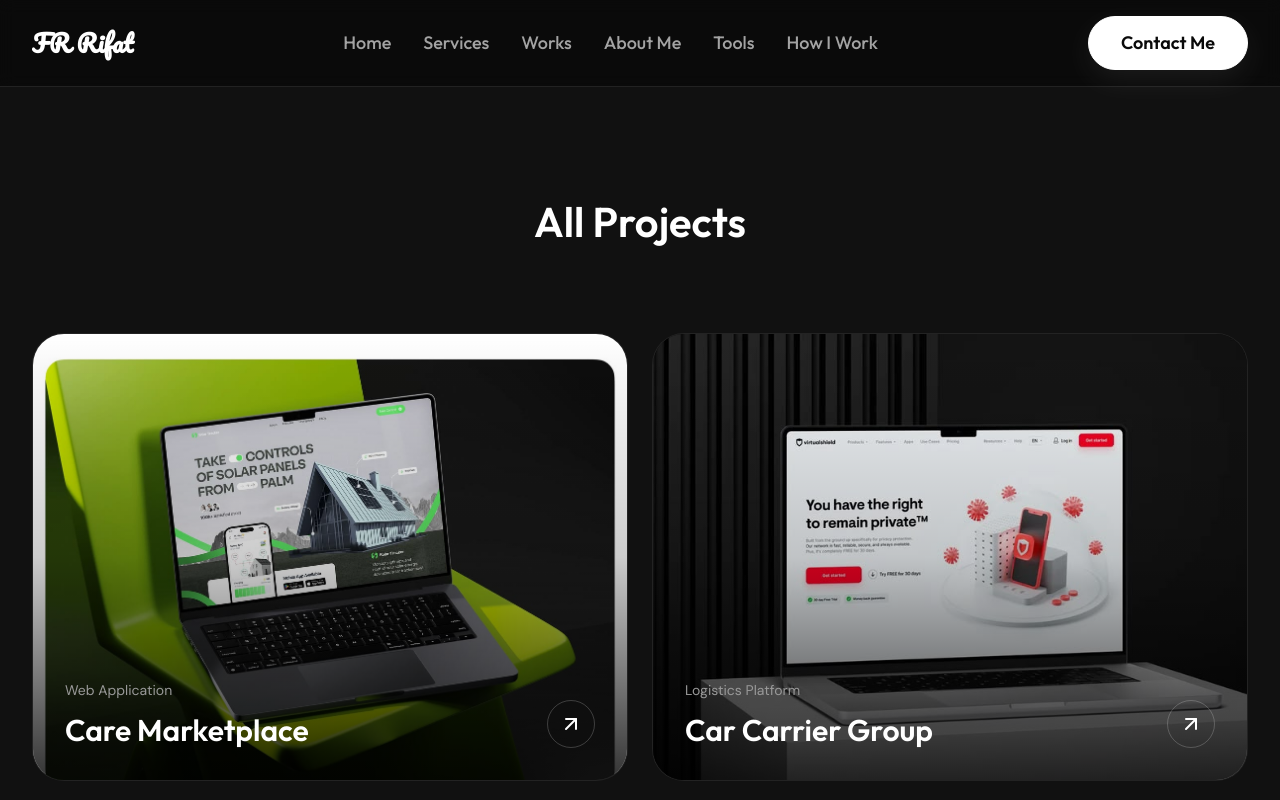
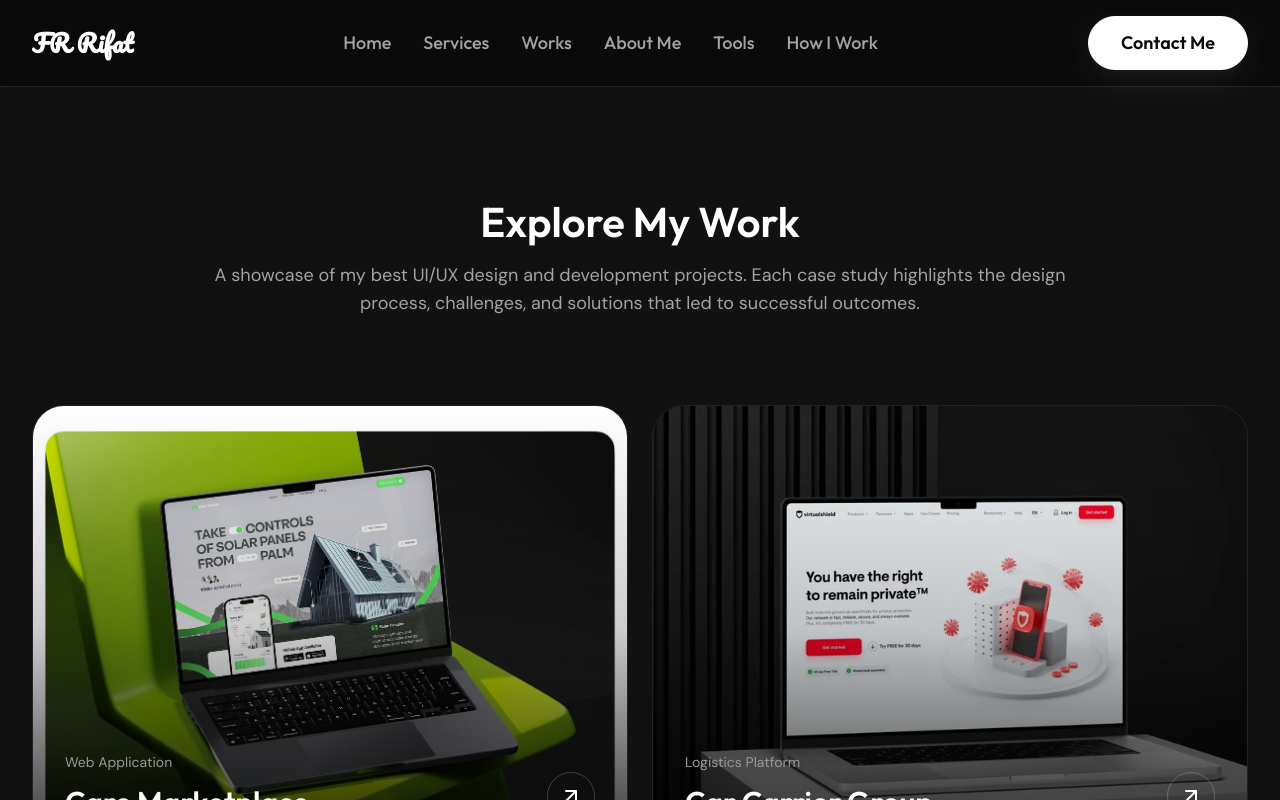
Before and after one commit to FR-Rifat/Design-By-Rifat, a Next.js app: page /projects in a window 1280 px wide. Shown: the top 800 px of the page. Built offline with nearby package versions, Linux system fonts and the light colour scheme.

Commit message:
Add project components: Challenges, Gallery, MoreProjects, Overview, Toolstack, ProjectBanner, and update ProjectsPage

```diff
--- a/src/app/projects/[slug]/projectDetails/_components/MoreProjects.tsx
+++ b/src/app/projects/[slug]/_components/MoreProjects.tsx
@@ -4,7 +4,15 @@ import { projects } from "@/data/content";
 import { FiArrowUpRight } from "react-icons/fi";
 import { Button } from "@/components/ui/Button";
 
-const MoreProjects = () => {
+interface MoreProjectsProps {
+  currentSlug?: string;
+}
+
+const MoreProjects = ({ currentSlug }: MoreProjectsProps) => {
+  const filteredProjects = projects
+    .filter((project) => project.slug !== currentSlug)
+    .slice(0, 3);
+
   return (
     <div className="mx-auto max-w-7xl py-10 lg:py-14 space-y-10">
       <div className="flex flex-col items-start justify-between gap-4 sm:flex-row sm:items-end">
@@ -25,7 +33,7 @@ const MoreProjects = () => {
         </Button>
       </div>
       <div className="grid gap-5 md:grid-cols-3">
-        {projects.slice(0, 3).map((project) => (
+        {filteredProjects.map((project) => (
           <Link
             href={`/projects/${project.slug}`}
             key={project.slug}
@@ -44,7 +52,7 @@ const MoreProjects = () => {
                 <div className="absolute inset-0 bg-linear-to-t from-black/80 via-black/20 to-transparent" />
 
                 <div className="absolute bottom-0 left-0 right-0 p-5">
-                  <p className="font-body text- text-[#999999]">
+                  <p className="font-body text-sm text-[#999999]">
                     {project.category}
                   </p>
 
--- a/src/app/projects/[slug]/projectDetails/page.tsx
+++ b/src/app/projects/[slug]/page.tsx
@@ -33,7 +33,7 @@ const page = async ({ params }: ProjectPageProps) => {
       <Challenges project={project} />
       <Gallery project={project} />
       <Toolstack project={project} />
-      <MoreProjects/>
+      <MoreProjects currentSlug={project.slug} />
       <Footer />
     </div>
   );
--- a/src/app/projects/page.tsx
+++ b/src/app/projects/page.tsx
@@ -10,9 +10,10 @@ export default function ProjectsPage() {
       <Header />
       <main className="bg-[#111111] px-6 py-24 lg:px-8 lg:py-28">
         <div className="mx-auto max-w-7xl">
-          <div className="mb-10 flex items-center justify-center">
+          <div className="flex items-center justify-center">
             <SectionHeading
-              title="All projects"
+              title="Explore My Work"
+              description="A showcase of my best UI/UX design and development projects. Each case study highlights the design process, challenges, and solutions that led to successful outcomes."
             />
           </div>
 
--- a/src/components/ui/SectionHeading.tsx
+++ b/src/components/ui/SectionHeading.tsx
@@ -12,8 +12,8 @@ export function SectionHeading({ eyebrow, title, description, centered = false,
   return (
     <div className={cn("mb-10 max-w-7xl", centered && "mx-auto text-center", className)}>
       {eyebrow ? <p className="mb-2 text-xl font-carter capitalize text-[#a3a3a3]">{eyebrow}</p> : null}
-      <h2 className="text-3xl font-heading capitalize font-semibold text-white sm:text-4xl lg:text-[2.6rem]">{title}</h2>
-      {description ? <p className="mt-4 mx-40 text-lg text-[#a3a3a3]">{description}</p> : null}
+      <h2 className="text-3xl font-heading text-center capitalize font-semibold text-white sm:text-4xl lg:text-[2.6rem]">{title}</h2>
+      {description ? <p className="mt-4 mx-40 text-center text-lg text-[#a3a3a3]">{description}</p> : null}
     </div>
   );
 }
```
Also changed, not shown: src/app/projects/[slug]/_components/Challenges.tsx (renamed from src/app/projects/[slug]/projectDetails/_components/Challenges.tsx), src/app/projects/[slug]/_components/Gallery.tsx (renamed from src/app/projects/[slug]/projectDetails/_components/Gallery.tsx), src/app/projects/[slug]/_components/Overview.tsx (renamed from src/app/projects/[slug]/projectDetails/_components/Overview.tsx), src/app/projects/[slug]/_components/Toolstack.tsx (renamed from src/app/projects/[slug]/projectDetails/_components/Toolstack.tsx), src/app/projects/[slug]/_components/project-banner.tsx (renamed from src/app/projects/[slug]/projectDetails/_components/project-banner.tsx).
